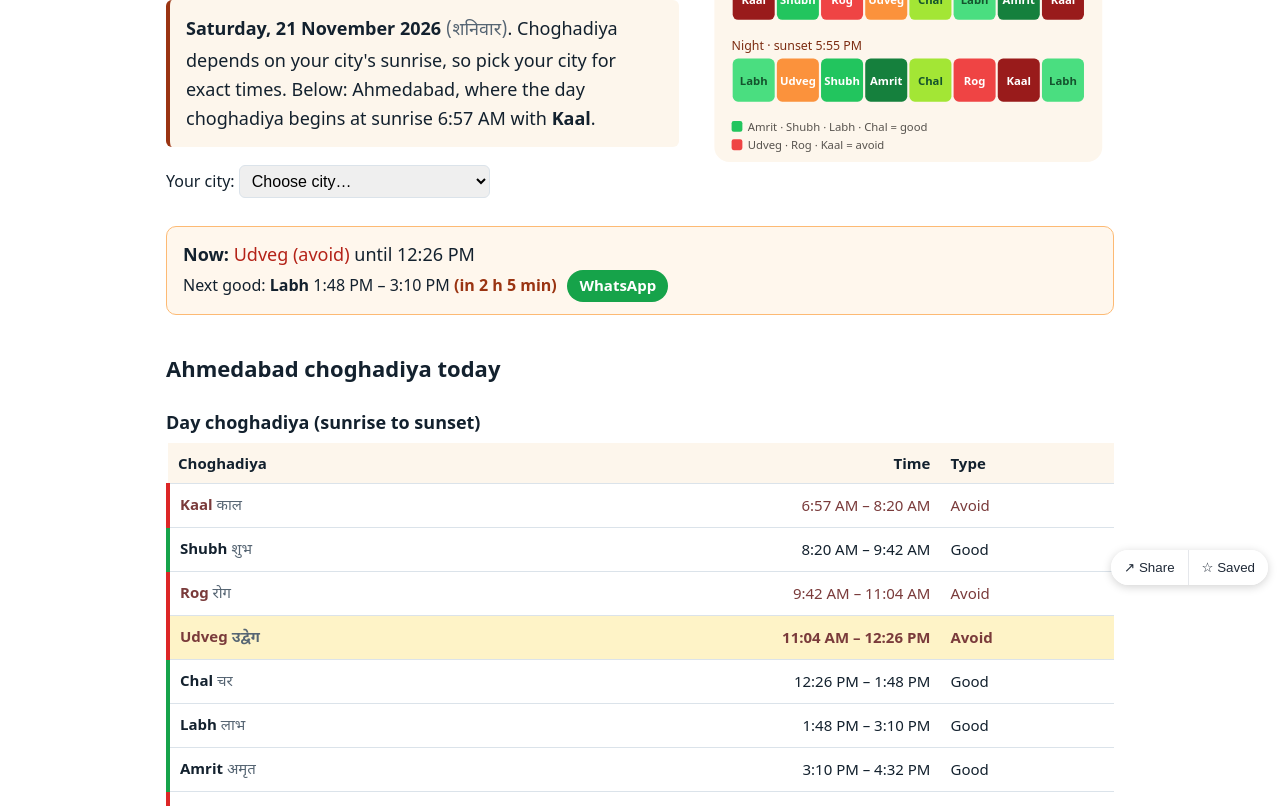
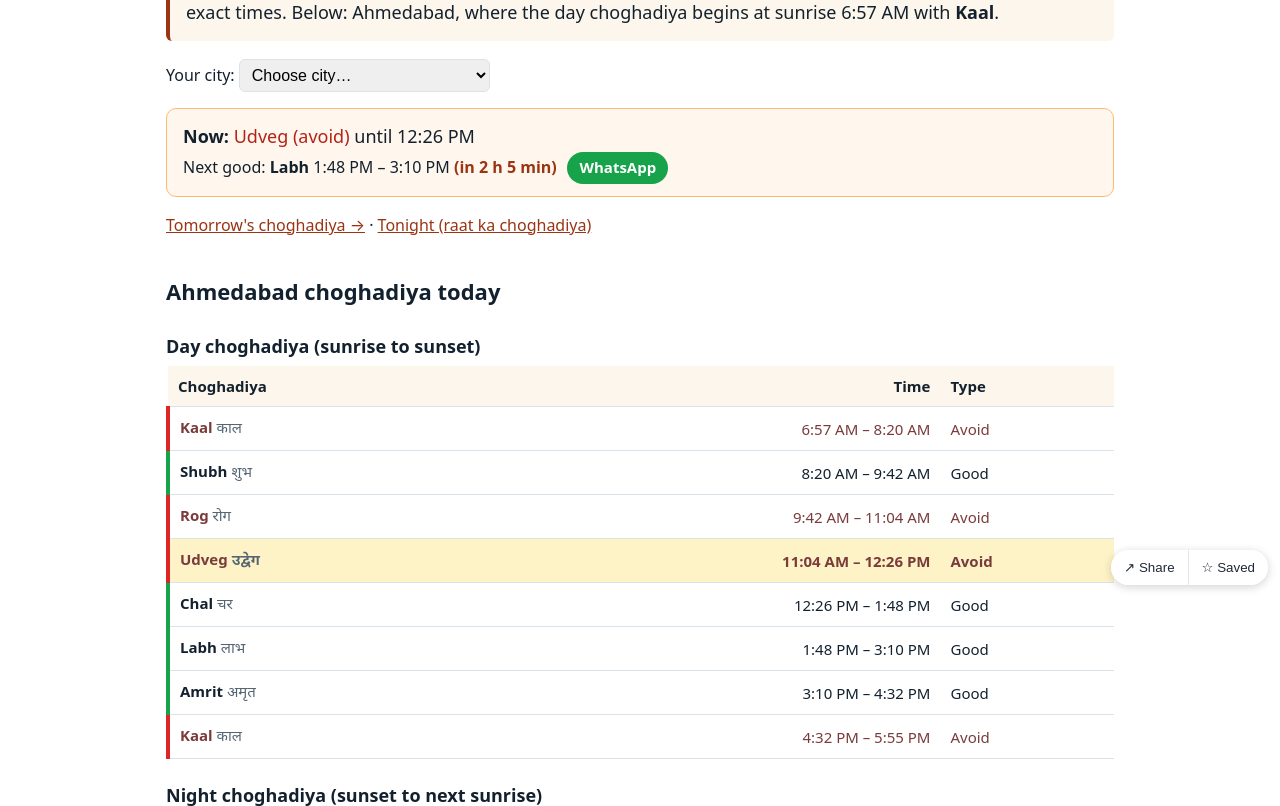
Before and after one commit to yadulsthiray99/choghadiyatoday, an Astro site: page / in a window 1280 px wide. Shown: the part 203-1009 px from the top of the page. Built offline with nearby package versions, Linux system fonts and the light colour scheme; Astro itself is replaced by a stand-in of ours.

Commit message:
Homepage: live Now card replaces hero image (3/3)

```diff
--- a/src/pages/index.astro
+++ b/src/pages/index.astro
@@ -1,7 +1,6 @@
 ---
 import Base from '../layouts/Base.astro';
 import ChogTable from '../components/ChogTable.astro';
-import { hero } from '../brand.mjs';
 import { CITIES, DEFAULT, hasPage, Y, M, D, forCity, label, span, wd, dt, hm, cityUrl } from '../lib/site';
 const c = DEFAULT, r = forCity(c);
 const top = ['ahmedabad', 'mumbai', 'jaipur', 'delhi', 'surat', 'pune', 'jodhpur', 'vadodara', 'bengaluru', 'udaipur', 'indore', 'rajkot', 'kolkata', 'hyderabad', 'chennai', 'lucknow']
@@ -11,15 +10,15 @@ const schema = [{ '@context': 'https://schema.org', '@type': 'WebSite', name: 'C
 ---
 <Base title={`Aaj Ka Choghadiya ${dt(r)} | Today's Choghadiya | आज का चौघड़िया`}
       description={`आज का चौघड़िया ${dt(r, 'hi')}: today's day and night choghadiya, shubh muhurat and Rahu Kaal for ${CITIES.length} Indian cities, calculated from each city's own sunrise and sunset.`} schema={schema}>
-  <div class="hero">
+  <div>
     <div>
       <h1>Aaj ka choghadiya <span class="hi">| आज का चौघड़िया</span></h1>
       <p class="answer"><strong>{wd(r)}, {dt(r)}</strong> <span class="hi">({wd(r, 'hi')})</span>. Choghadiya depends on your city's sunrise, so pick your city for exact times. Below: {c.en}, where the day choghadiya begins at sunrise {hm(r.rise)} with <strong>{label(r.day[0].k)}</strong>.</p>
       <p><label>Your city: <select id="city"><option value="">Choose city…</option>{[...CITIES].sort((a, b) => a.en.localeCompare(b.en)).map((x) => <option value={hasPage(x) ? cityUrl(x) : ''} data-lat={x.lat} data-lon={x.lon} data-name={x.en}>{x.en} — {x.hi}</option>)}</select></label></p>
     </div>
-    <Fragment set:html={hero({ y: Y, m: M, d: D, lat: c.lat, lon: c.lon, city: c.en })} />
   </div>
   <p class="now-banner" data-now="home" hidden></p>
+  <p class="daynav"><a href="/tomorrow/">Tomorrow's choghadiya →</a> · <a href="/raat-ka-choghadiya/">Tonight (raat ka choghadiya)</a></p>
 
   <h2 id="home-city">{c.en} choghadiya today</h2>
   <div id="home"><ChogTable r={r} lat={c.lat} lon={c.lon} /></div>
```
